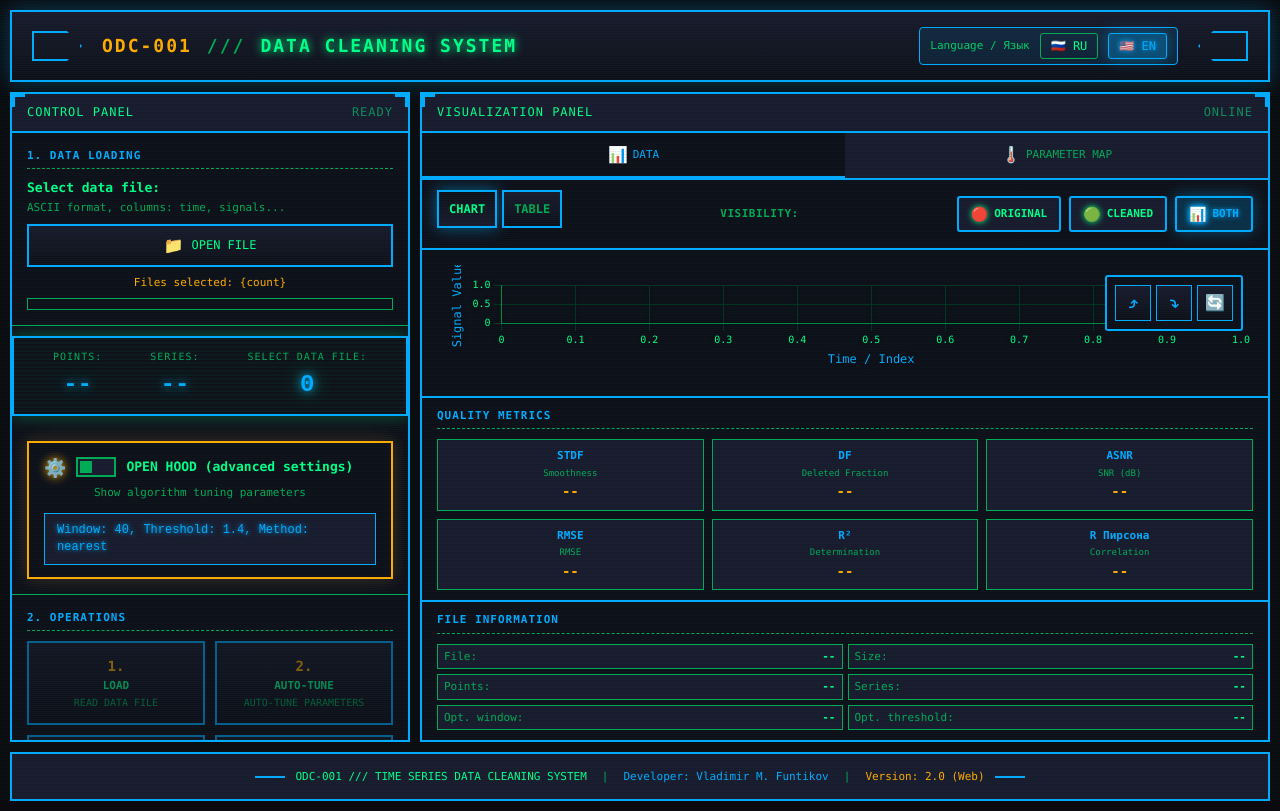
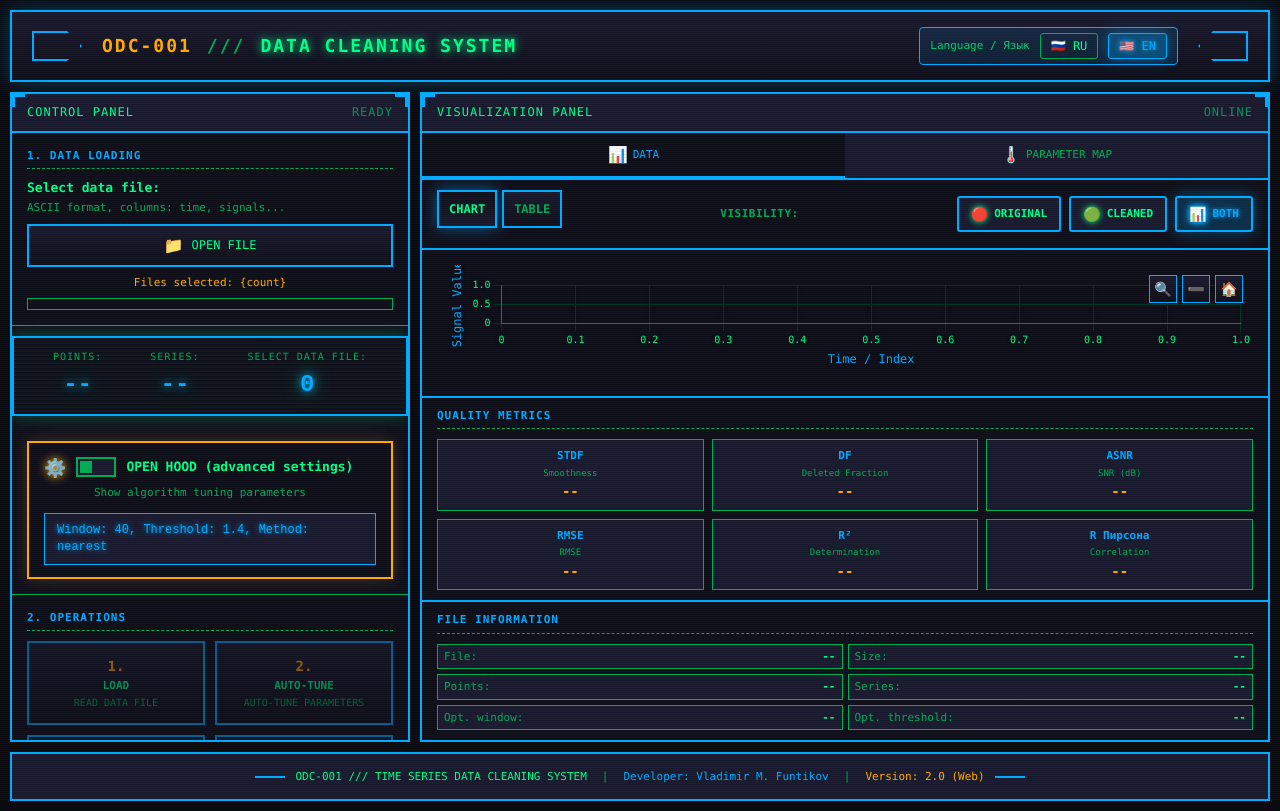
Before and after one commit to vmfu/timeseries-outlier-cleaner, a website: page index.html in a window 1280 px wide. Drawn offline with nearby package versions, Linux system fonts and the light colour scheme; some packages are replaced by stand-ins of ours; a script that the page names is missing.

Commit message:
style(chart): Redesign zoom/reset buttons
- Removed container border and background
- Reduced button size from 36px to 28px
- Reduced font size from 16px to 14px
- Changed emojis:
  - Zoom in: ⤴ → 🔍 (magnifying glass)
  - Zoom out: ⤵ → ➖ (minus)
  - Reset: 🔄 → 🏠 (home)

```diff
--- a/css/telemetry.css
+++ b/css/telemetry.css
@@ -1698,19 +1698,15 @@ details[open] .error-details-toggle::after {
     display: flex;
     gap: 5px;
     z-index: 100;
-    background: var(--bg-secondary);
-    border: var(--border-width) solid var(--border-color);
-    padding: 8px;
-    border-radius: 3px;
 }
 
 .zoom-button {
-    width: 36px;
-    height: 36px;
+    width: 28px;
+    height: 28px;
     background: linear-gradient(180deg, var(--bg-tertiary) 0%, var(--bg-secondary) 100%);
     border: 1px solid var(--accent-cyan);
     color: var(--accent-cyan);
-    font-size: 16px;
+    font-size: 14px;
     font-weight: bold;
     cursor: pointer;
     display: flex;
--- a/index.html
+++ b/index.html
@@ -445,9 +445,9 @@
                         <div class="chart-container" id="dropZone" role="region" aria-label="Data visualization area">
                             <div class="chart-wrapper">
                                 <div class="zoom-controls" role="group" aria-label="Zoom controls">
-                                    <button id="zoomInBtn" class="zoom-button" aria-label="Zoom in">⤴</button>
-                                    <button id="zoomOutBtn" class="zoom-button" aria-label="Zoom out">⤵</button>
-                                    <button id="zoomResetBtn" class="zoom-button" aria-label="Reset zoom">🔄</button>
+                                    <button id="zoomInBtn" class="zoom-button" aria-label="Zoom in">🔍</button>
+                                    <button id="zoomOutBtn" class="zoom-button" aria-label="Zoom out">➖</button>
+                                    <button id="zoomResetBtn" class="zoom-button" aria-label="Reset zoom">🏠</button>
                                 </div>
                                 <canvas id="dataChart" aria-label="Data chart showing original and cleaned time series"></canvas>
                             </div>
```
